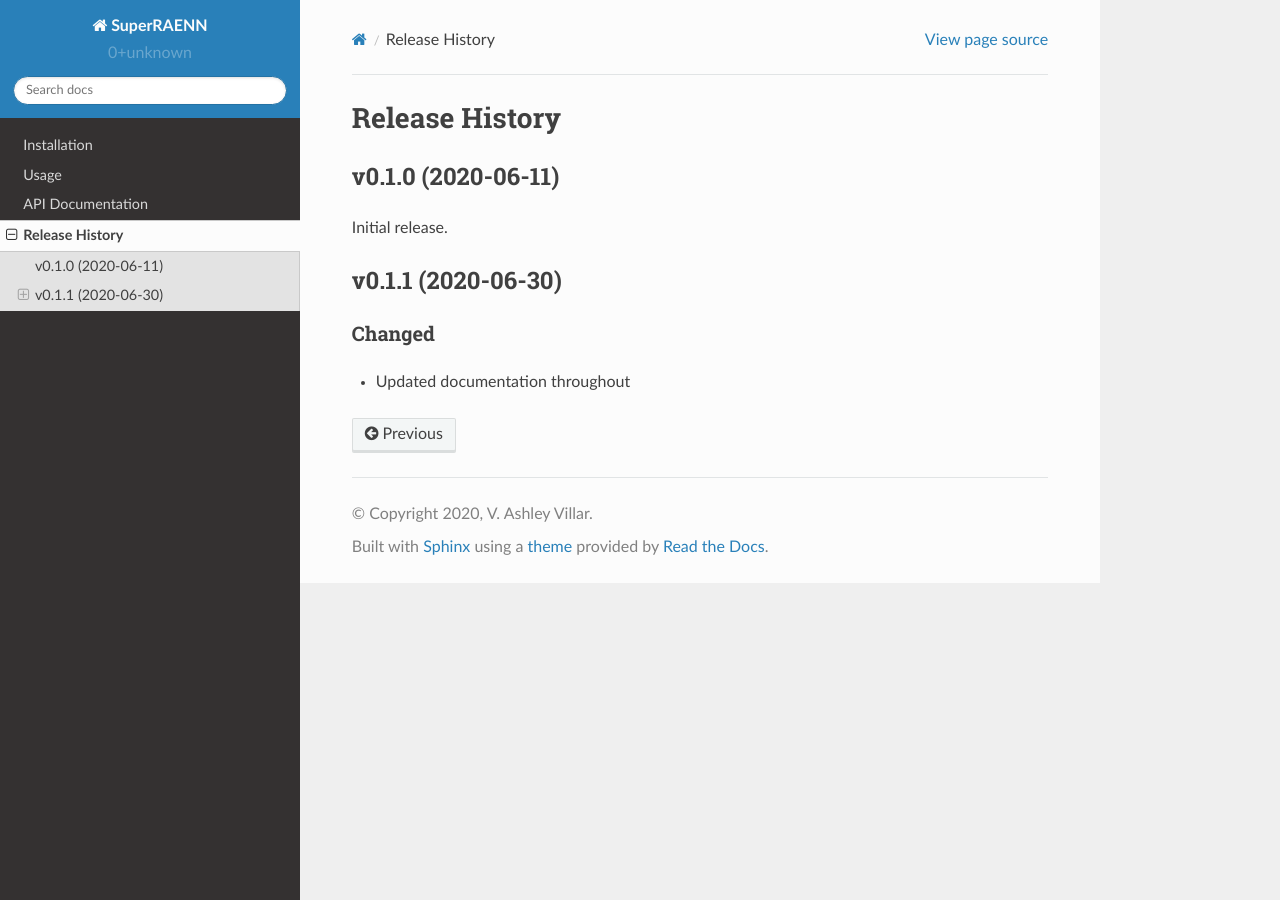
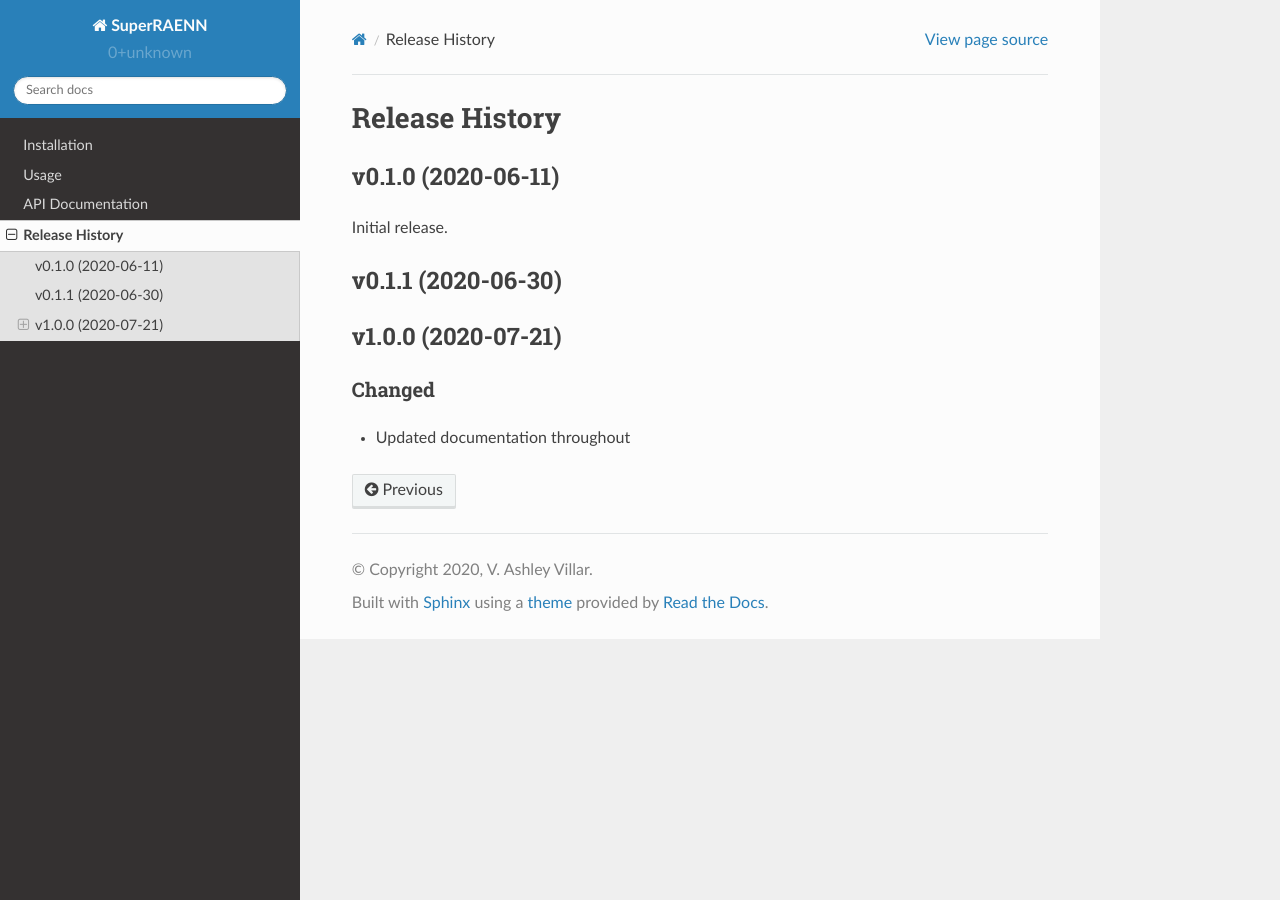
Before and after one commit to villrv/SuperRAENN, a Sphinx documentation site: the page built from docs/source/release-history.rst, in a window 1280 px wide. Built offline with Sphinx 7.4.7 and the Read the Docs theme 2.0.0, drawn with Linux system fonts in a browser that asks for light colours.

Commit message:
literally just trying to fix versions

```diff
--- a/docs/source/release-history.rst
+++ b/docs/source/release-history.rst
@@ -9,6 +9,9 @@ Initial release.
 v0.1.1 (2020-06-30)
 ===================
 
+v1.0.0 (2020-07-21)
+===================
+
 Changed
 -------
 
```
